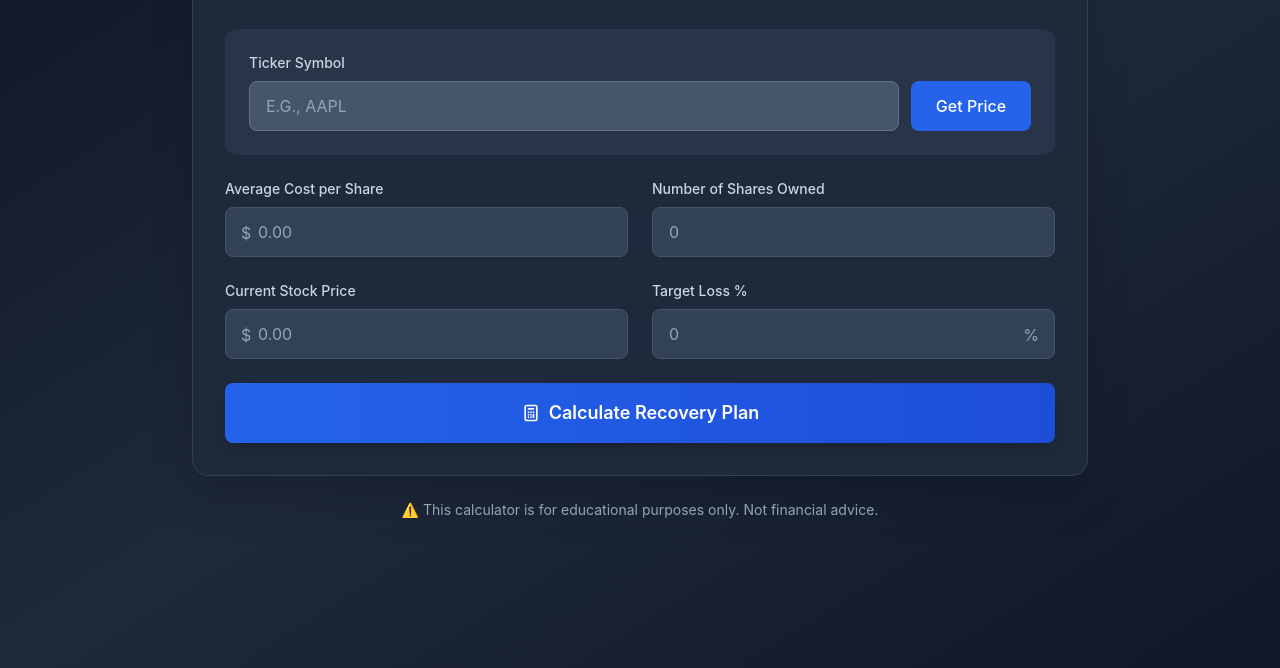
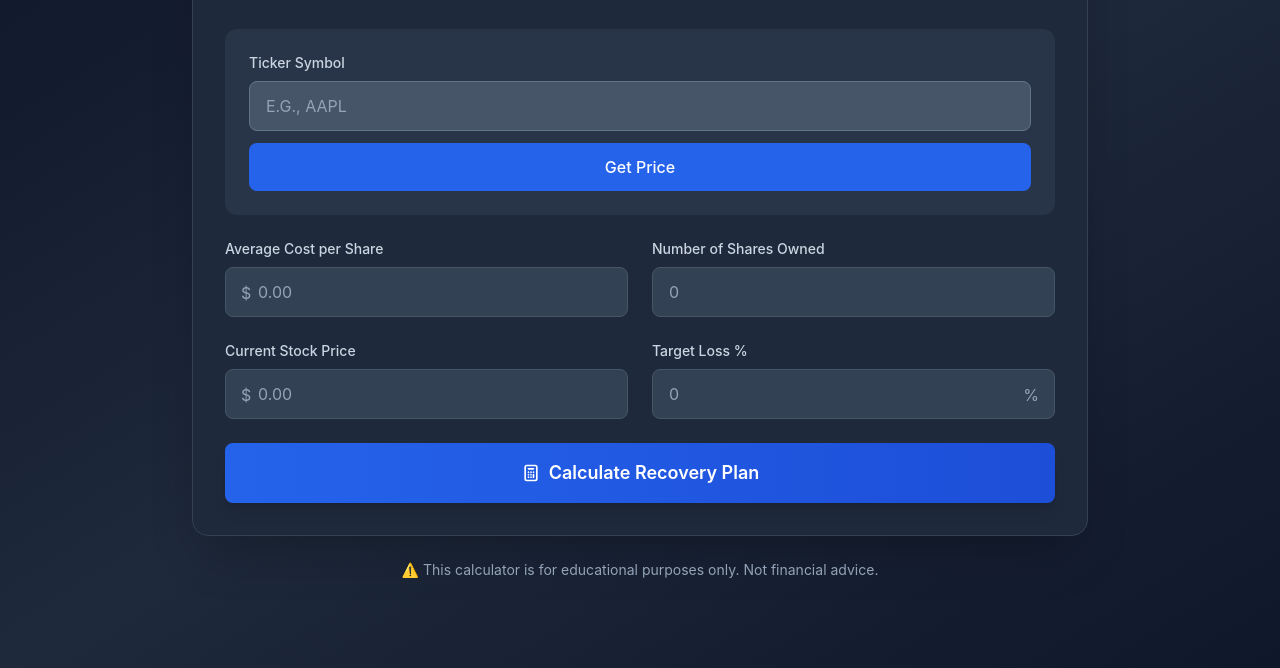
Before and after one commit to macintosh14568/Stock-Loss-Calculator, a plain HTML site: page index.html in a window 1280 px wide. Shown: the part 132-800 px from the top of the page. Drawn offline with nearby package versions, Linux system fonts and the light colour scheme.

Commit message:
Update index.html
Moved the get price button below the textbox

```diff
--- a/index.html
+++ b/index.html
@@ -37,20 +37,18 @@
             <!-- Stock Price Fetcher -->
             <div class="bg-slate-700/50 rounded-xl p-4 sm:p-6 mb-6 w-full">
                 <label class="block text-sm font-medium text-slate-300 mb-2">Ticker Symbol</label>
-                <div class="flex flex-col sm:flex-row gap-3 w-full">
                 <input
                     type="text"
                     id="ticker"
                     placeholder="e.g., AAPL"
-                        class="w-full bg-slate-600 border border-slate-500 rounded-lg px-4 py-3 text-white placeholder-slate-400 focus:outline-none focus:ring-2 focus:ring-blue-500 uppercase"
+                    class="w-full bg-slate-600 border border-slate-500 rounded-lg px-4 py-3 text-white placeholder-slate-400 focus:outline-none focus:ring-2 focus:ring-blue-500 uppercase mb-3"
                 />
                 <button
                     id="fetchBtn"
-                        class="w-full sm:w-auto sm:min-w-[120px] bg-blue-600 hover:bg-blue-700 disabled:bg-slate-600 text-white px-4 sm:px-6 py-3 rounded-lg font-medium transition-colors flex items-center justify-center gap-2 whitespace-nowrap"
+                    class="w-full bg-blue-600 hover:bg-blue-700 disabled:bg-slate-600 text-white px-6 py-3 rounded-lg font-medium transition-colors flex items-center justify-center gap-2"
                 >
                     Get Price
                 </button>
-                </div>
                 <div id="priceDisplay" class="mt-4 hidden items-center gap-2 text-green-400">
                     <svg class="w-5 h-5" fill="none" stroke="currentColor" viewBox="0 0 24 24">
                         <path stroke-linecap="round" stroke-linejoin="round" stroke-width="2" d="M12 8c-1.657 0-3 .895-3 2s1.343 2 3 2 3 .895 3 2-1.343 2-3 2m0-8c1.11 0 2.08.402 2.599 1M12 8V7m0 1v8m0 0v1m0-1c-1.11 0-2.08-.402-2.599-1M21 12a9 9 0 11-18 0 9 9 0 0118 0z"></path>
```
Lines whose indentation alone changed are shown as unchanged.
